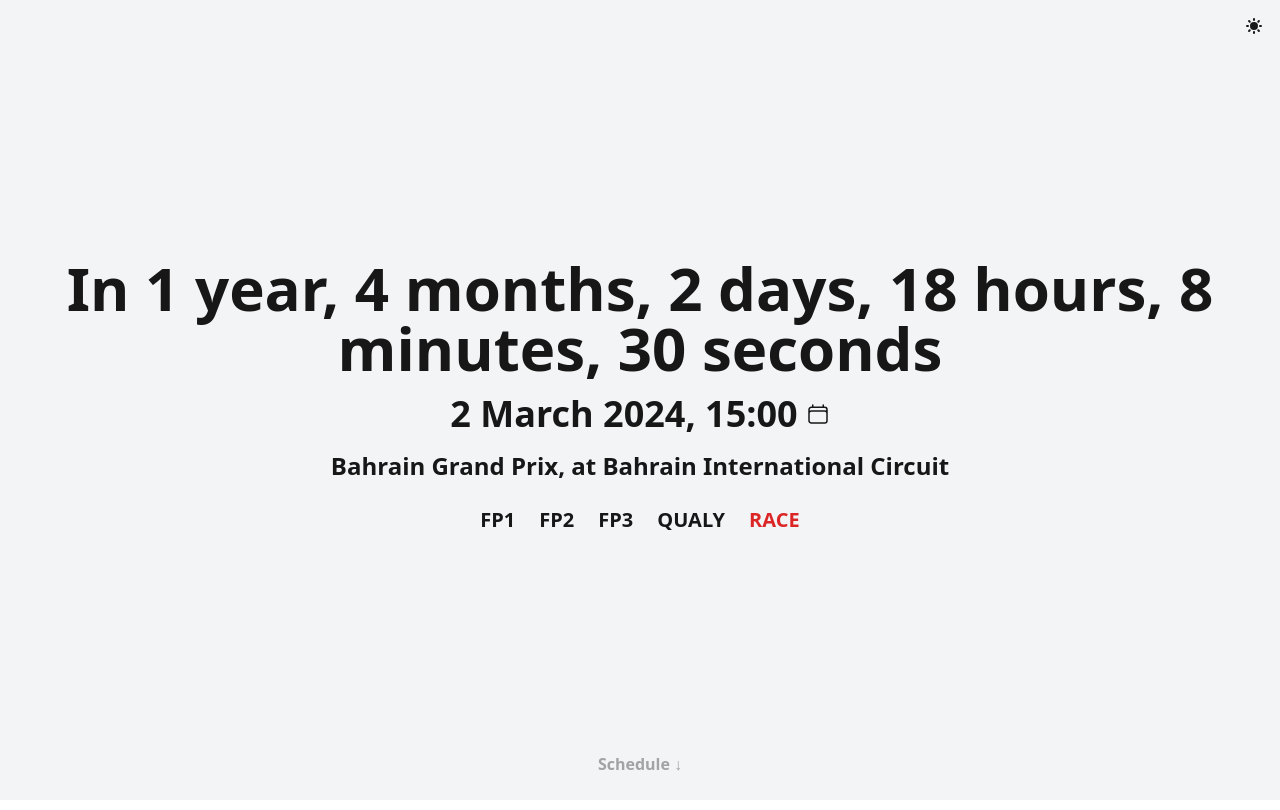
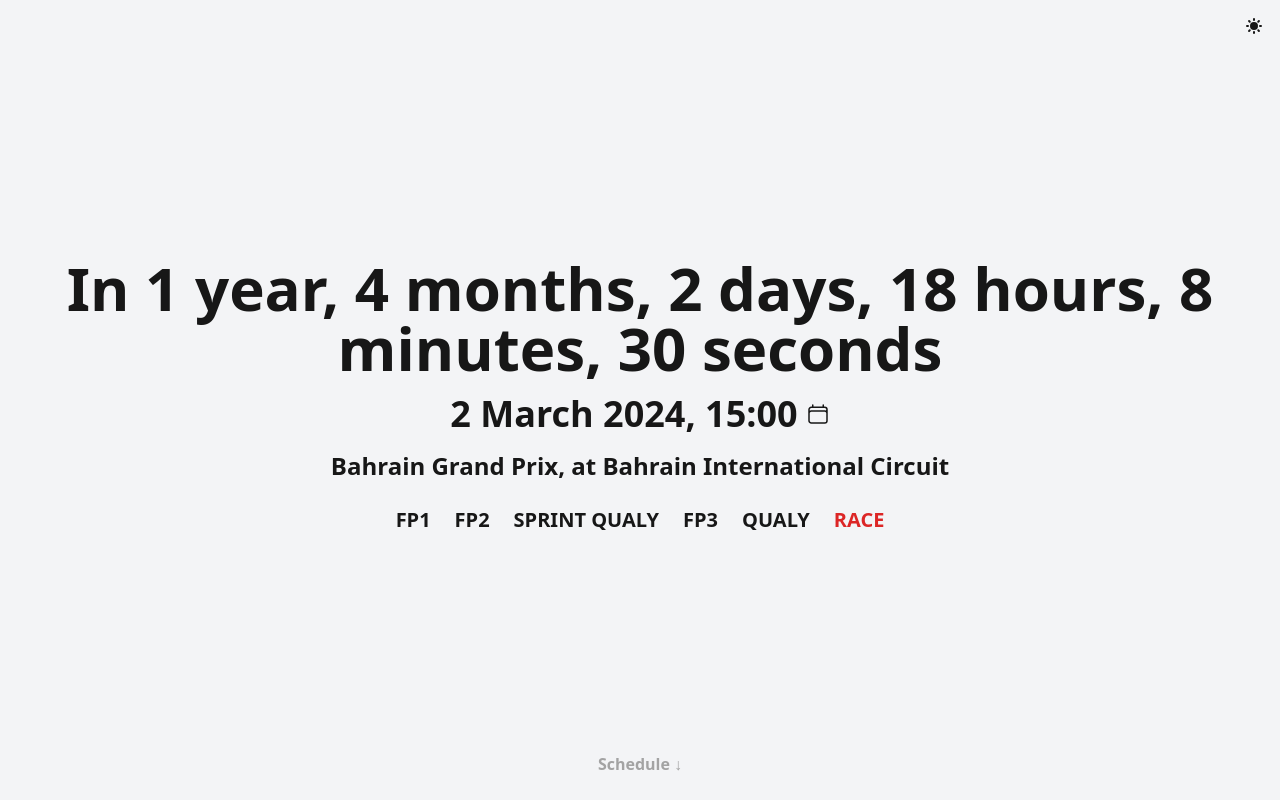
Before and after one commit to martijnd/nextformula1race.com, a Next.js app: page / in a window 1280 px wide. Shown: the top 810 px of the page. Built offline with nearby package versions, Linux system fonts and the light colour scheme; no server answers.

Commit message:
Fix for sprint

```diff
--- a/classes/race-event.ts
+++ b/classes/race-event.ts
@@ -26,9 +26,10 @@
 export enum RaceTypes {
   FP1 = 'FP1',
   FP2 = 'FP2',
+  SprintQualy = 'SPRINT QUALY',
   FP3 = 'FP3',
+  Sprint = 'SPRINT',
   Qualy = 'QUALY',
-  Sprint = 'SPRINT',
   Race = 'RACE',
 }
 
@@ -37,6 +38,7 @@
   [RaceTypes.FP2]: 1.5,
   [RaceTypes.FP3]: 1,
   [RaceTypes.Sprint]: 1,
+  [RaceTypes.SprintQualy]: 1,
   [RaceTypes.Qualy]: 1,
   [RaceTypes.Race]: 2,
 };
--- a/components/RaceTime.tsx
+++ b/components/RaceTime.tsx
@@ -67,6 +67,7 @@
       [RaceTypes.FP2]: race.SecondPractice,
       [RaceTypes.FP3]: race.SpecialEvent,
       [RaceTypes.Sprint]: race.SpecialEvent,
+      [RaceTypes.SprintQualy]: race.SecondPractice,
     }[raceType];
   }
 
@@ -148,13 +149,13 @@
         {Object.values(RaceTypes)
           .filter((type) =>
             nextF1Race.hasSprint
-              ? type !== RaceTypes.FP3
+              ? ![RaceTypes.FP2, RaceTypes.FP3].includes(type)
               : type !== RaceTypes.Sprint
           )
           .map((type) => (
             <RaceTypeButton
               key={type}
-              type={nextF1Race.hasSprint && type === RaceTypes.FP2 ? 'Sprint Qualy' : type}
+              type={type}
               active={raceType === type}
               onClick={() => onClickRaceType(type)}
             />
@@ -166,7 +167,7 @@
 
 interface RaceTypeButtonProps {
   active: boolean;
-  type: RaceTypes & 'Sprint Qualy';
+  type: RaceTypes;
   onClick: () => void;
 }
 
--- a/data/current.ts
+++ b/data/current.ts
@@ -169,7 +169,7 @@
           },
           date: '2024-04-21',
           time: '07:00:00Z',
-           FirstPractice: {
+          FirstPractice: {
             date: '2024-04-19',
             time: '03:30:00Z',
           },
@@ -216,9 +216,9 @@
             date: '2024-05-04',
             time: '20:00:00Z',
           },
-           Sprint: {
+          Sprint: {
             date: '2024-05-04',
-            time: '16:30:00Z',
+            time: '16:00:00Z',
           },
         },
         {
```
